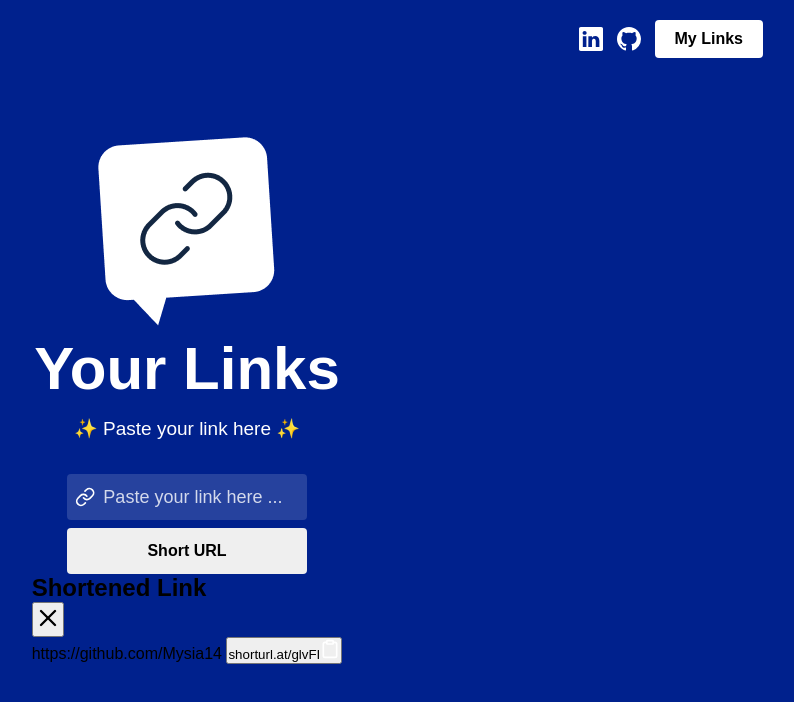
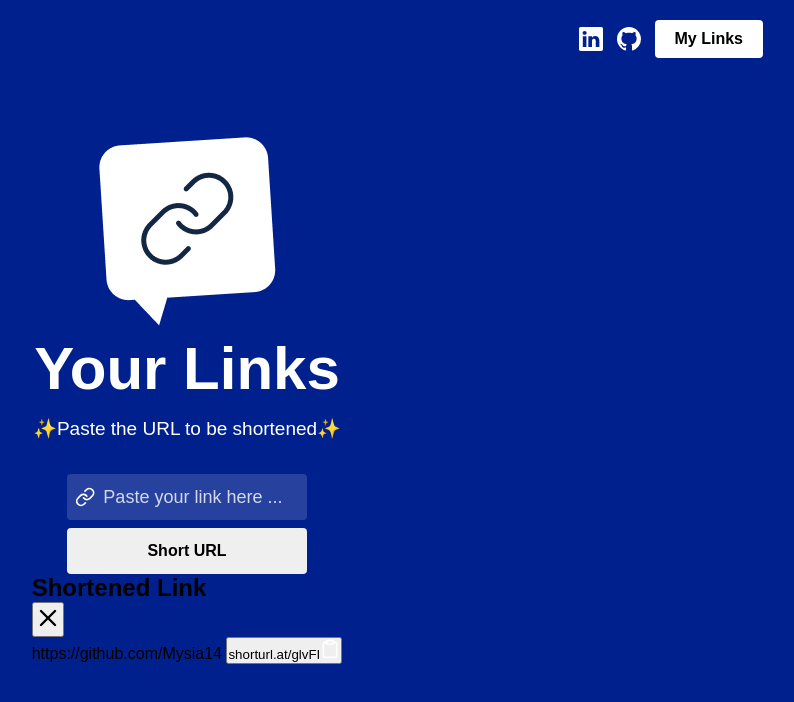
Before and after one commit to Mysia14/MyLink-react-app, a React (Create React App) app: page / in a window 1280 px wide. Shown: the top 702 px of the page, without its empty margins (453-1247 px from the left). Built offline with nearby package versions, Linux system fonts and the light colour scheme.

Commit message:
edited span text - index.js

```diff
--- a/src/pages/Home/index.js
+++ b/src/pages/Home/index.js
@@ -19,7 +19,7 @@ export default function Home(){
     <div className="logo">
       <img src="./assets/Logo.png" alt=" Subject Link logo"></img>
       <h1>Your Links</h1>
-      <span>✨ Paste your link here ✨</span>
+      <span>✨Paste the URL to be shortened✨</span>
     </div>
 
     <div className="area-input">
```
